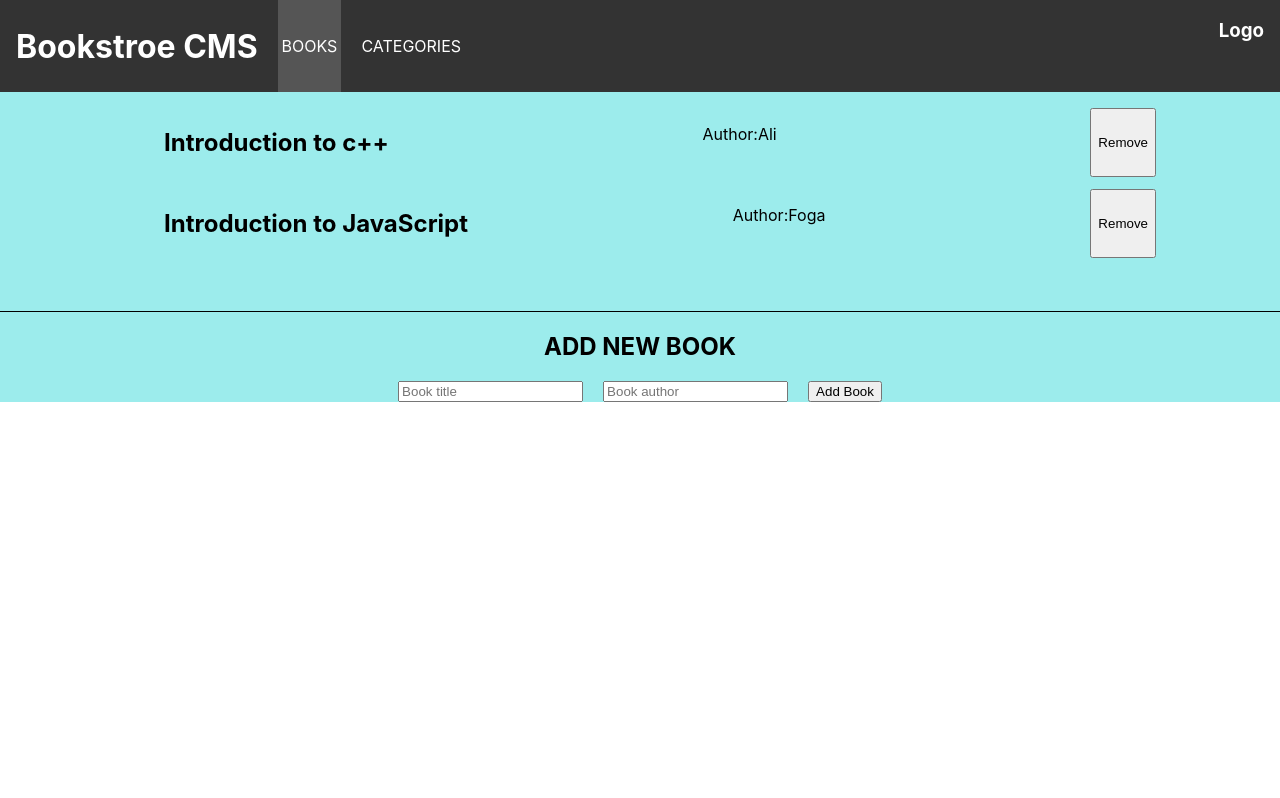
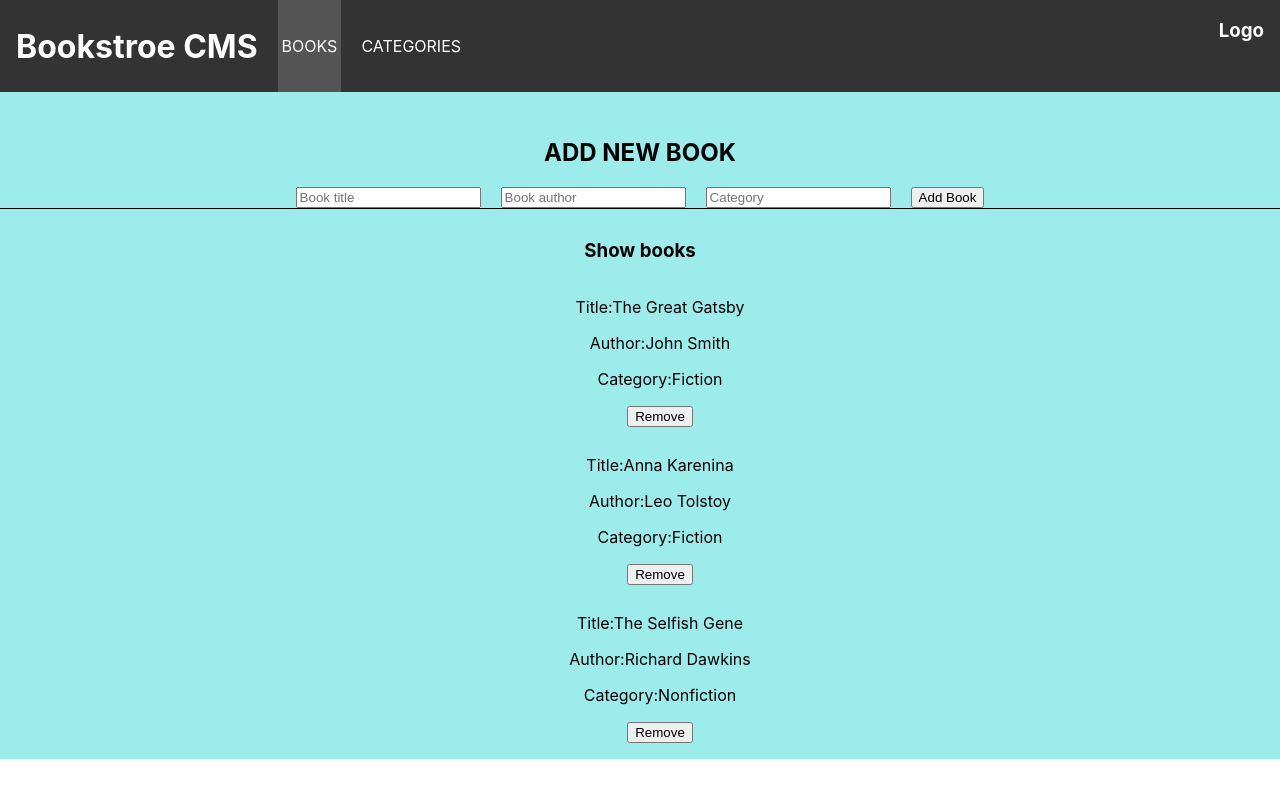
Before and after one commit to misikir21/bookstore, a React (Create React App) app: page / in a window 1280 px wide. Built offline with nearby package versions, Linux system fonts and the light colour scheme.

Commit message:
fix all issues

```diff
--- a/src/App.css
+++ b/src/App.css
@@ -1,39 +1,3 @@
 .App {
   text-align: center;
 }
-
-.App-logo {
-  height: 40vmin;
-  pointer-events: none;
-}
-
-@media (prefers-reduced-motion: no-preference) {
-  .App-logo {
-    animation: App-logo-spin infinite 20s linear;
-  }
-}
-
-.App-header {
-  background-color: #282c34;
-  min-height: 100vh;
-  display: flex;
-  flex-direction: column;
-  align-items: center;
-  justify-content: center;
-  font-size: calc(10px + 2vmin);
-  color: white;
-}
-
-.App-link {
-  color: #61dafb;
-}
-
-@keyframes App-logo-spin {
-  from {
-    transform: rotate(0deg);
-  }
-
-  to {
-    transform: rotate(360deg);
-  }
-}
--- a/src/components/css/bookStyle.css
+++ b/src/components/css/bookStyle.css
@@ -21,7 +21,7 @@
 }
 
 .book-form {
-  border-top: 1px solid black;
+  border-bottom: 1px solid black;
   margin-top: 2%;
 }
 
--- a/src/components/route/addBook.jsx
+++ b/src/components/route/addBook.jsx
@@ -1,19 +1,28 @@
 import React, { useState } from 'react';
-import PropTypes from 'prop-types';
+import { useSelector, useDispatch } from 'react-redux';
+import { addBook } from '../../redux/books/booksSlice';
 import '../css/bookStyle.css';
 
-const BookForm = ({ addBook }) => {
+const BookForm = () => {
+  const books = useSelector((state) => state.books.booksItem);
+  const dispatch = useDispatch();
   const [title, setTitle] = useState('');
   const [author, setAuthor] = useState('');
+  const [category, setCategory] = useState('');
+
   const handleSubmit = (e) => {
     e.preventDefault();
     if (title && author) {
-      addBook({
+      const newBook = {
+        item_id: `item${books.length + 1}`,
         title,
         author,
-      });
+        category,
+      };
+      dispatch(addBook(newBook));
       setTitle('');
       setAuthor('');
+      setCategory('');
     }
   };
   return (
@@ -22,6 +31,12 @@ const BookForm = ({ addBook }) => {
       <form onSubmit={handleSubmit}>
         <input type="text" className="book-title" placeholder="Book title" value={title} onChange={(e) => setTitle(e.target.value)} />
         <input type="text" placeholder="Book author" className="book-author" value={author} onChange={(e) => setAuthor(e.target.value)} />
+        <input
+          type="text"
+          placeholder="Category"
+          value={category}
+          onChange={(e) => setCategory(e.target.value)}
+        />
         <button type="submit">Add Book</button>
       </form>
     </div>
@@ -29,8 +44,4 @@ const BookForm = ({ addBook }) => {
   );
 };
 
-BookForm.propTypes = {
-  addBook: PropTypes.func.isRequired,
-};
-
 export default BookForm;
--- a/src/components/route/booklist.jsx
+++ b/src/components/route/booklist.jsx
@@ -1,18 +1,35 @@
 import React from 'react';
+import { useSelector, useDispatch } from 'react-redux';
+import { removeBook } from '../../redux/books/booksSlice';
 import '../css/bookStyle.css';
 
-const BookList = (prop) => {
-  <book />;
-  const { book, deleteBook } = prop;
+const BookList = () => {
+  const books = useSelector((state) => state.books.booksItem);
+  const dispatch = useDispatch();
   return (
-    <li key={book.id} className="book-list">
-      <h2>{book.title}</h2>
-      <p>
-        Author:
-        {book.author}
-      </p>
-      <button type="button" onClick={() => deleteBook(book.id)}>Remove</button>
-    </li>
+    <div>
+      <h3>Show books</h3>
+      <ul>
+        {books.map((book) => (
+          <li key={book.item_id}>
+            <p>
+              Title:
+              {book.title}
+            </p>
+            <p>
+              Author:
+              {book.author}
+            </p>
+            <p>
+              Category:
+              {book.category}
+            </p>
+            <button type="button" onClick={() => dispatch(removeBook({ item_id: book.item_id }))}>Remove</button>
+          </li>
+        ))}
+      </ul>
+    </div>
+
   );
 };
 export default BookList;
--- a/src/components/route/books.jsx
+++ b/src/components/route/books.jsx
@@ -1,36 +1,12 @@
-import React, { useState } from 'react';
-import { v4 as uuidv4 } from 'uuid';
+import React from 'react';
 import BookList from './booklist';
 import BookForm from './addBook';
 import '../css/bookStyle.css';
 
-const BookPage = () => {
-  const [bookInfo, setBookInfo] = useState([{
-    id: uuidv4(), title: 'Introduction to c++', author: 'Ali',
-  },
-  {
-    id: uuidv4(), title: 'Introduction to JavaScript', author: 'Foga',
-  },
-  ]);
-
-  const addBook = ({ title, author }) => {
-    const newBook = {
-      id: uuidv4(), title, author,
-    };
-    setBookInfo([...bookInfo, newBook]);
-  };
-
-  const deleteBook = (id) => {
-    setBookInfo(bookInfo.filter((book) => book.id !== id));
-  };
-
-  return (
-    <div className="container">
-      <ul>
-        {bookInfo.map((book) => <BookList book={book} key={book.id} deleteBook={deleteBook} />)}
-      </ul>
-      <BookForm addBook={addBook} />
-    </div>
-  );
-};
+const BookPage = () => (
+  <div className="container">
+    <BookForm />
+    <BookList />
+  </div>
+);
 export default BookPage;
--- a/src/index.js
+++ b/src/index.js
@@ -1,6 +1,6 @@
 import React from 'react';
 // import ReactDOM from 'react-dom/client';
-import createRoot from 'react-dom';
+import ReactDOM from 'react-dom';
 import { BrowserRouter } from 'react-router-dom';
 import './index.css';
 import { Provider } from 'react-redux';
@@ -8,7 +8,7 @@ import store from './redux/store';
 import App from './App';
 // import reportWebVitals from './reportWebVitals';
 
-createRoot.render(
+ReactDOM.render(
   <React.StrictMode>
     <Provider store={store}>
       <BrowserRouter>
```
Also changed, not shown: package.json (+22 -3 lines), src/logo.svg (deleted).
